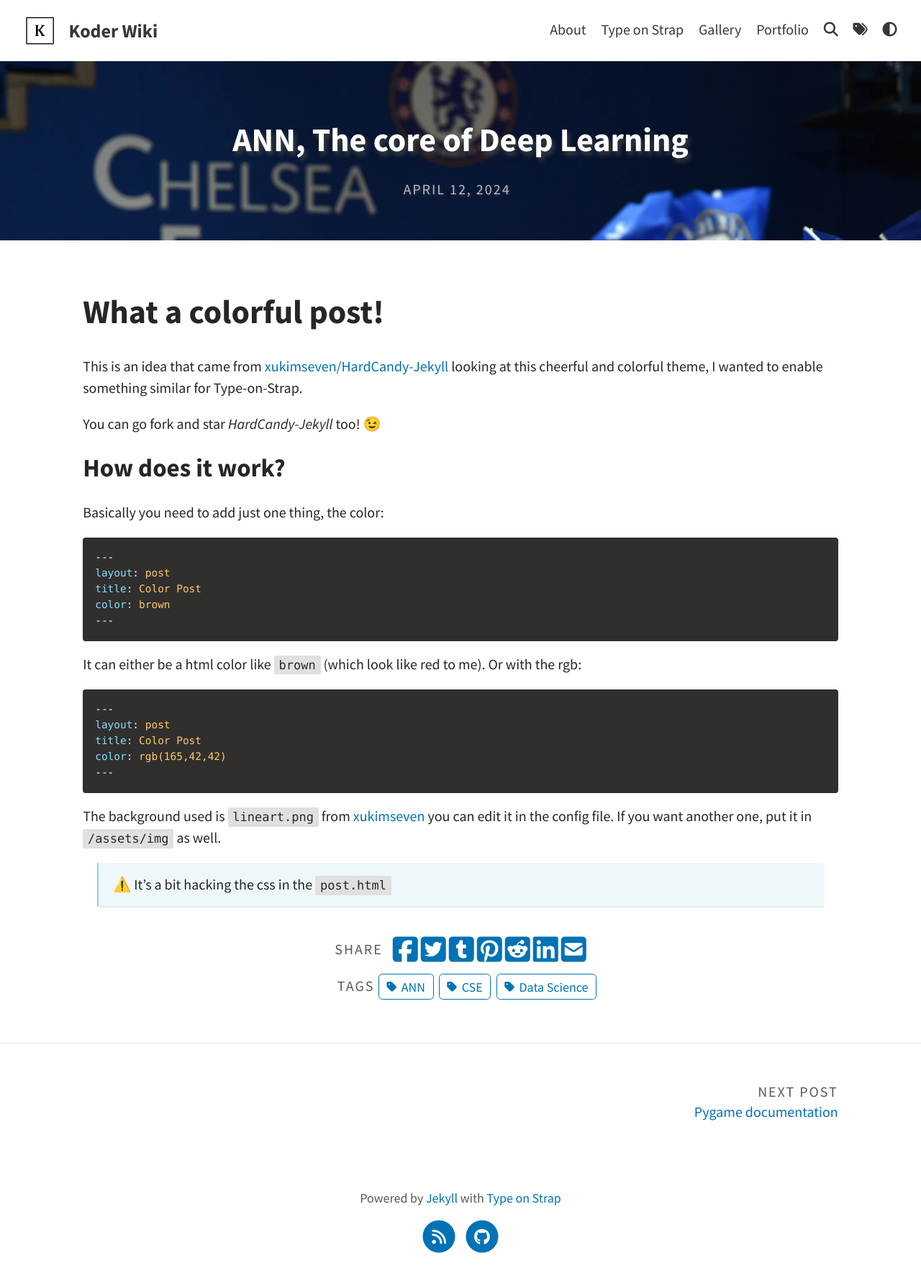
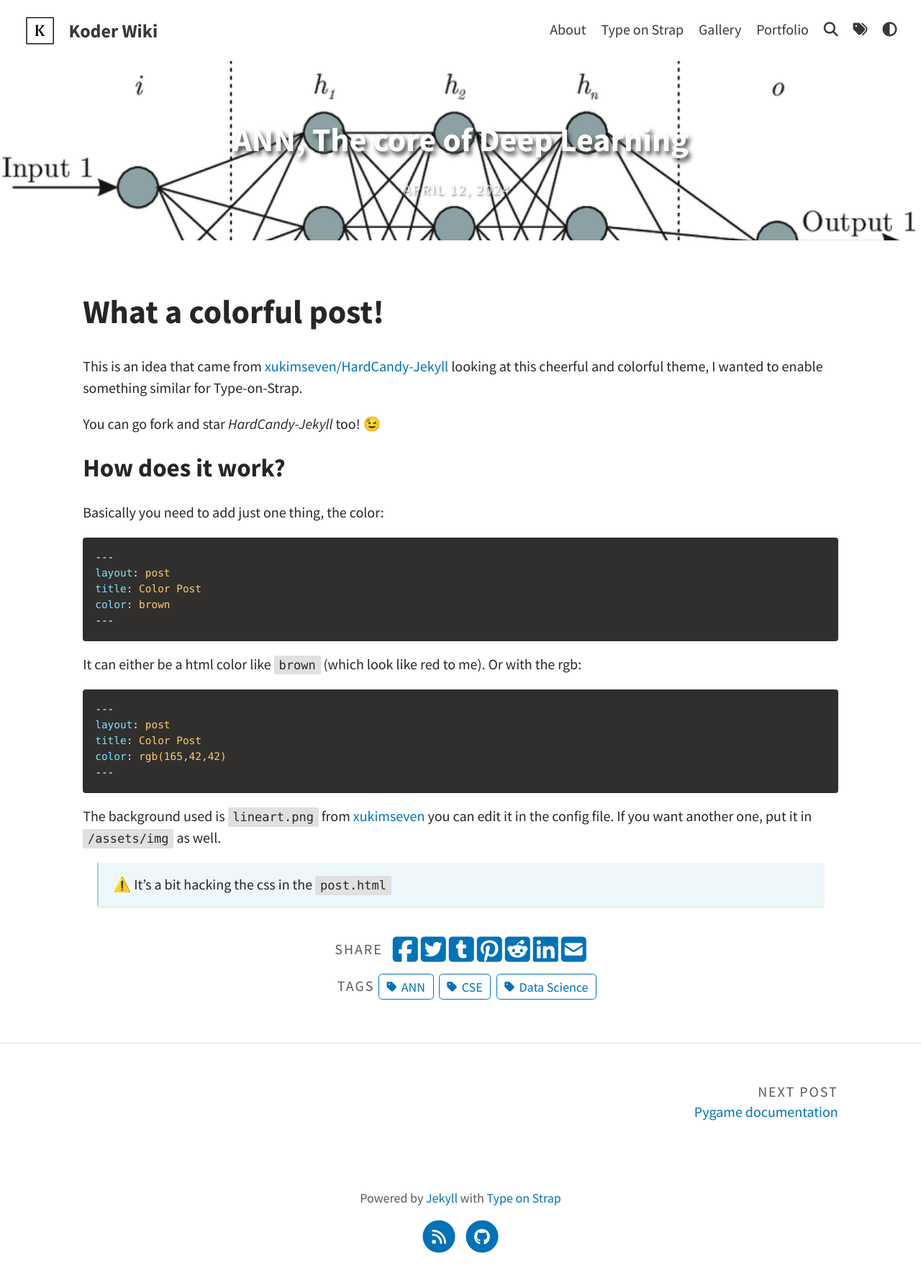
Before and after one commit to KoderWiki/Kontrl-Enter.github.io, a Jekyll site: the page built from _posts/2024-04-12-ANN.md, in a window 1280 px wide. Shown: the whole page at 72% size. Built offline with Jekyll 4.4.1, drawn with Linux system fonts in a browser that asks for light colours; a script that is not in the unit is left out.

Commit message:
Update 2024-04-12-ANN.md

```diff
--- a/_posts/2024-04-12-ANN.md
+++ b/_posts/2024-04-12-ANN.md
@@ -2,8 +2,8 @@
 layout: post
 title: ANN, The core of Deep Learning
 tags: [ANN, CSE, Data Science]
-feature-img: "assets/img/0.post/2024-04-08/chelsea.png"
-thumbnail: "assets/img/0.post/2024-04-08/chelsea.png"
+feature-img: "assets/img/0.post/2024-04-12/header.png"
+thumbnail: "assets/img/0.post/2024-04-12/header.png"
 categories: CSE
 ---
 
```
